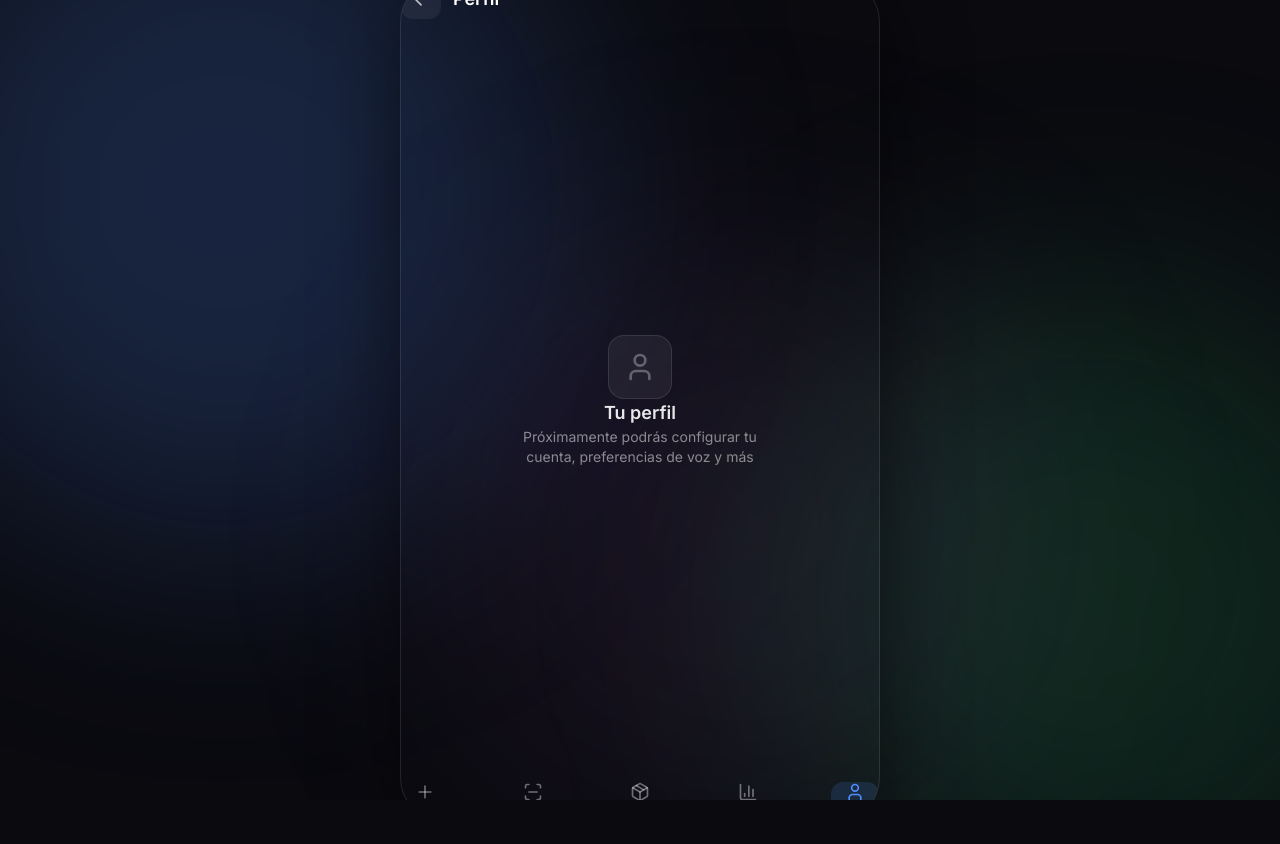
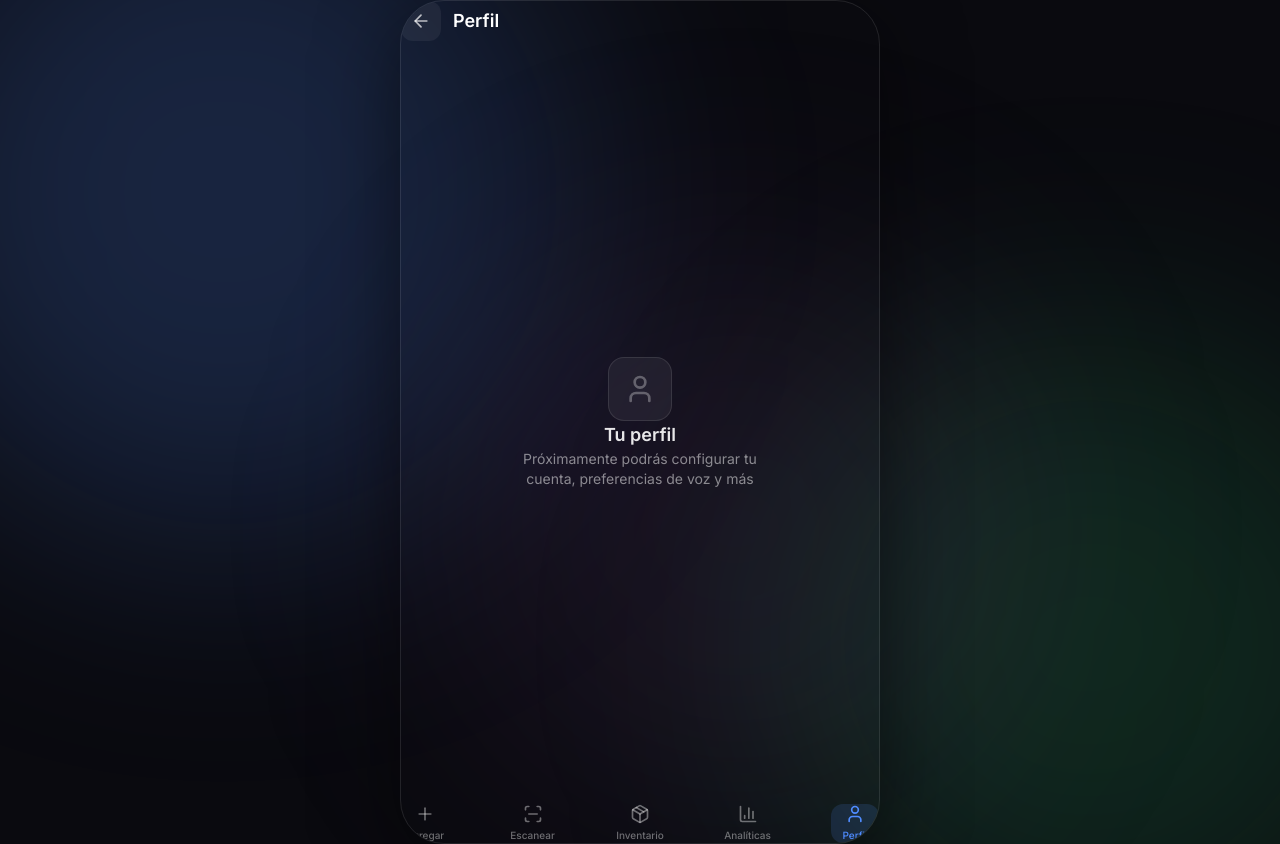
Before and after one commit to jdecore/VoiceInvenXi, a React (Vite) app: page /profile in a window 1280 px wide. Before the commit the page ends 800 px from the top, so only its background shows below. Built offline with nearby package versions, Linux system fonts and the light colour scheme.

Commit message:
v.2026.08.11

```diff
--- a/src/components/ui/CameraOverlay.tsx
+++ b/src/components/ui/CameraOverlay.tsx
@@ -32,7 +32,7 @@ export function CameraOverlay({ isActive = true }: CameraOverlayProps) {
   return (
     <div className="absolute inset-0 flex items-center justify-center pointer-events-none">
       {/* Main scan area */}
-      <div className="relative w-[70vw] h-[70vw] max-w-[260px] max-h-[260px]">
+      <div className="relative w-[min(70vw,260px)] h-[min(70vw,260px)]">
         {/* Corner markers */}
         <div className="absolute top-0 left-0 w-12 h-12 border-l-[3px] border-t-[3px] border-[#2ECC71] rounded-tl-lg" />
         <div className="absolute top-0 right-0 w-12 h-12 border-r-[3px] border-t-[3px] border-[#2ECC71] rounded-tr-lg" />
@@ -59,7 +59,7 @@ export function CameraOverlay({ isActive = true }: CameraOverlayProps) {
       </div>
 
       {/* Hint text */}
-      <div className="absolute bottom-8 left-0 right-0 text-center">
+      <div className="absolute bottom-4 lg:bottom-8 left-0 right-0 text-center">
         <p className="text-white/60 text-sm font-medium">
           Apunta al código de barras
         </p>
--- a/src/components/ui/GlassDrawer.tsx
+++ b/src/components/ui/GlassDrawer.tsx
@@ -10,7 +10,7 @@ export function GlassDrawer({ children, className = '' }: GlassDrawerProps) {
     <div
       className={`
         relative z-40 mt-auto
-        min-h-[120px]
+        min-h-[120px] pb-[env(safe-area-inset-bottom)]
         bg-[rgba(18,18,26,0.92)] backdrop-blur-xl backdrop-saturate-[180%]
         border-t border-[rgba(255,255,255,0.12)]
         rounded-t-[28px] shadow-[0_-8px_32px_rgba(0,0,0,0.4)]
--- a/src/components/ui/PhoneFrame.tsx
+++ b/src/components/ui/PhoneFrame.tsx
@@ -17,8 +17,8 @@ export function PhoneFrame({ children }: PhoneFrameProps) {
       {/* Phone frame */}
       <div className="
         relative z-10
-        h-full w-full
-        lg:h-[844px] lg:max-w-[480px] lg:rounded-[44px] lg:border lg:border-white/10
+        h-full w-full min-h-dvh
+        lg:h-[844px] lg:min-h-0 lg:max-w-[480px] lg:rounded-[44px] lg:border lg:border-white/10
         lg:shadow-[0_20px_80px_rgba(0,0,0,0.5)]
         overflow-hidden
         bg-transparent
--- a/src/index.css
+++ b/src/index.css
@@ -78,9 +78,7 @@
 }
 
 html, body, #root {
-  height: 100%;
   width: 100%;
-  overflow: hidden;
   background: #0a0a0f;
   color: #ffffff;
   font-family: 'Inter', system-ui, -apple-system, sans-serif;
@@ -89,13 +87,21 @@ html, body, #root {
 }
 
 html {
+  height: 100dvh;
+  overflow: hidden;
   padding: env(safe-area-inset-top) env(safe-area-inset-right) env(safe-area-inset-bottom) env(safe-area-inset-left);
 }
 
 body {
-  position: absolute;
-  inset: 0;
+  position: relative;
+  min-height: 100dvh;
+  width: 100%;
   touch-action: manipulation;
+  overflow: hidden;
+}
+
+#root {
+  height: 100%;
   overflow: hidden;
 }
 
```
Also changed, not shown: 2 other files (tests, documents, lock files or other folders).
